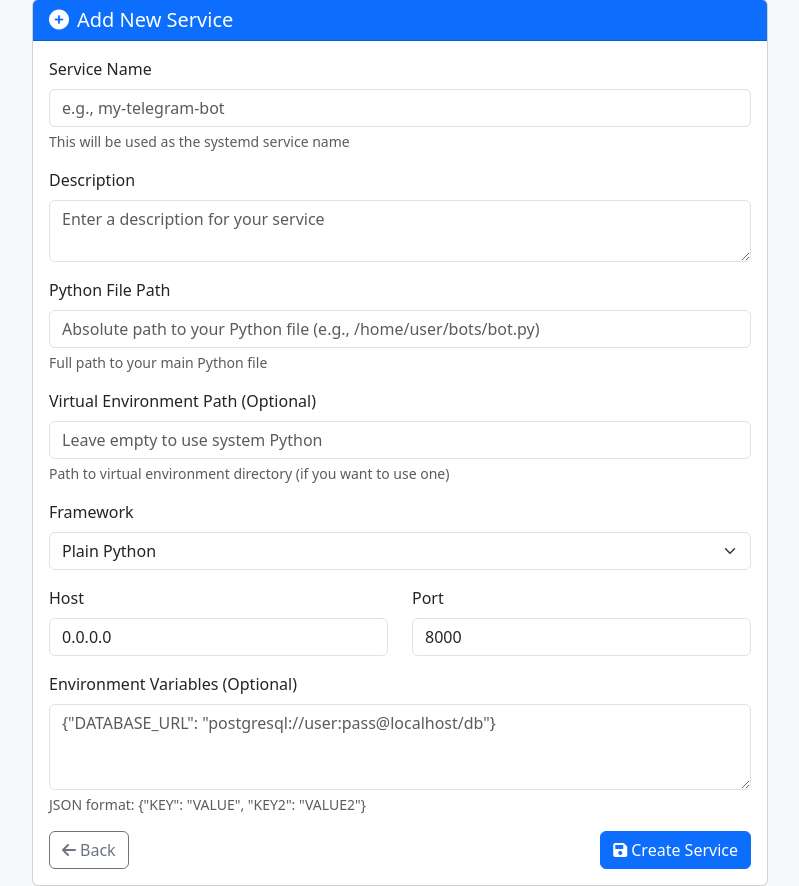
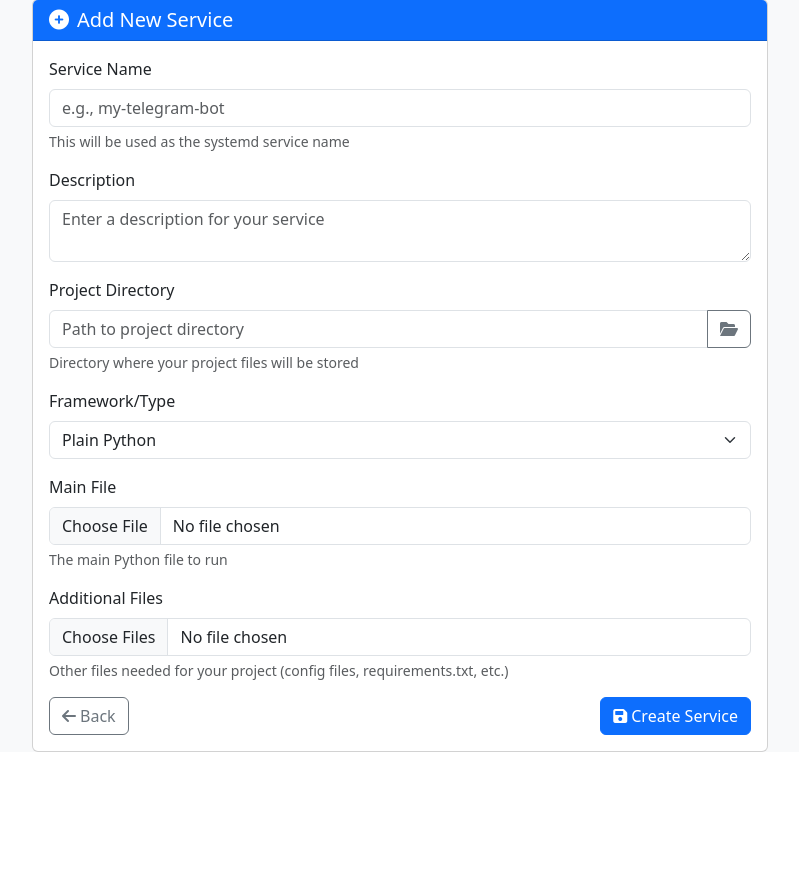
Before and after one commit to MohammadHosein-Morsali/PythonServiceManger, a Flask app: template templates/add_service.html in a window 1280 px wide. Shown: the part 81-967 px from the top of the page, without its empty margins (240-1039 px from the left). After the commit the page ends 833 px from the top, so only its background shows below. Run offline with Flask 3, Linux system fonts and the light colour scheme; the template is opened without the code that fills it, so the values that code supplies are empty; parts of the project's set-up code (start-up, migrations or seed data) failed here and were passed over.

Commit message:
feat: Add service manager panel with enhanced features - Add authentication, terminal, file manager, and service management

```diff
--- a/app.py
+++ b/app.py
@@ -1,4 +1,4 @@
-from flask import Flask, render_template, request, jsonify, redirect, url_for, send_from_directory, flash
+from flask import Flask, render_template, request, jsonify, redirect, url_for, send_from_directory, flash, session, send_file
 from flask_sqlalchemy import SQLAlchemy
 import os
 import subprocess
@@ -8,12 +8,15 @@ import shutil
 from datetime import datetime
 from pathlib import Path
 from werkzeug.utils import secure_filename
+from functools import wraps
 
 app = Flask(__name__)
-app.config['SECRET_KEY'] = os.urandom(24)
+app.config['SECRET_KEY'] = 'your-secret-key-here'  # تغییر دهید
 app.config['SQLALCHEMY_DATABASE_URI'] = 'sqlite:///services.db'
-app.config['UPLOAD_FOLDER'] = '/mnt/d/MohammadHosein/server manager/uploads'
+app.config['UPLOAD_FOLDER'] = '/home/afzali/servermanager/uploads'
 app.config['MAX_CONTENT_LENGTH'] = 16 * 1024 * 1024  # 16MB max file size
+app.config['ADMIN_PASSWORD'] = '123456'  # تغییر دهید
+
 db = SQLAlchemy(app)
 
 # Create uploads directory if it doesn't exist
@@ -24,19 +27,24 @@ ALLOWED_EXTENSIONS = {'py', 'txt', 'json', 'yaml', 'yml', 'env'}
 def allowed_file(filename):
     return '.' in filename and filename.rsplit('.', 1)[1].lower() in ALLOWED_EXTENSIONS
 
+def login_required(f):
+    @wraps(f)
+    def decorated_function(*args, **kwargs):
+        if 'logged_in' not in session:
+            return redirect(url_for('login'))
+        return f(*args, **kwargs)
+    return decorated_function
+
 class Service(db.Model):
     id = db.Column(db.Integer, primary_key=True)
     name = db.Column(db.String(100), nullable=False, unique=True)
     description = db.Column(db.String(500))
-    file_path = db.Column(db.String(500), nullable=False)
-    framework = db.Column(db.String(50), default='python')  # python, fastapi, flask, etc
-    venv_path = db.Column(db.String(500))
-    requirements = db.Column(db.Text)  # JSON string of requirements
-    port = db.Column(db.Integer)
-    host = db.Column(db.String(100), default='0.0.0.0')
+    directory_path = db.Column(db.String(500), nullable=False)
+    main_file = db.Column(db.String(500))
+    framework = db.Column(db.String(50), default='python')
+    custom_command = db.Column(db.String(500))
     status = db.Column(db.String(20), default='stopped')
     created_at = db.Column(db.DateTime, default=datetime.utcnow)
-    environment_vars = db.Column(db.Text)  # JSON string of env vars
 
 with app.app_context():
     db.create_all()
@@ -131,54 +139,127 @@ WantedBy=multi-user.target
         print(f"Error creating service: {e}")
         return False
 
+@app.route('/login', methods=['GET', 'POST'])
+def login():
+    if request.method == 'POST':
+        password = request.form.get('password')
+        if password == app.config['ADMIN_PASSWORD']:
+            session['logged_in'] = True
+            return redirect(url_for('index'))
+        flash('Invalid password!', 'error')
+    return render_template('login.html')
+
+@app.route('/logout')
+def logout():
+    session.pop('logged_in', None)
+    return redirect(url_for('login'))
+
 @app.route('/')
+@login_required
 def index():
     services = Service.query.all()
     return render_template('index.html', services=services)
 
+@app.route('/terminal')
+@login_required
+def terminal():
+    return render_template('terminal.html')
+
+@app.route('/execute_command', methods=['POST'])
+@login_required
+def execute_command():
+    command = request.form.get('command')
+    try:
+        result = subprocess.run(command.split(), capture_output=True, text=True)
+        return jsonify({
+            'output': result.stdout,
+            'error': result.stderr
+        })
+    except Exception as e:
+        return jsonify({'error': str(e)})
+
+@app.route('/file_manager')
+@login_required
+def file_manager():
+    path = request.args.get('path', '/')
+    try:
+        items = []
+        for item in os.listdir(path):
+            full_path = os.path.join(path, item)
+            items.append({
+                'name': item,
+                'path': full_path,
+                'type': 'directory' if os.path.isdir(full_path) else 'file',
+                'size': os.path.getsize(full_path) if os.path.isfile(full_path) else 0
+            })
+        return render_template('file_manager.html', items=items, current_path=path)
+    except Exception as e:
+        flash(f'Error accessing path: {str(e)}', 'error')
+        return redirect(url_for('file_manager', path='/'))
+
+@app.route('/copy_path')
+@login_required
+def copy_path():
+    path = request.args.get('path')
+    return jsonify({'path': path})
+
 @app.route('/add_service', methods=['GET', 'POST'])
+@login_required
 def add_service():
     if request.method == 'POST':
         name = request.form['name']
         description = request.form['description']
-        file_path = request.form['file_path']
-        venv_path = request.form.get('venv_path')  # Now optional
+        directory_path = request.form['directory_path']
         framework = request.form['framework']
         custom_command = request.form.get('custom_command')
-        port = request.form.get('port', 8000)
-        host = request.form.get('host', '0.0.0.0')
-        env_vars = request.form.get('environment_vars', '{}')
+        main_file = request.files.get('main_file')
+        additional_files = request.files.getlist('additional_files')
 
-        # Validate file path
-        if not os.path.exists(file_path):
-            flash('Python file path does not exist!', 'error')
+        # Validate directory
+        if not os.path.exists(directory_path):
+            try:
+                os.makedirs(directory_path)
+            except Exception as e:
+                flash(f'Error creating directory: {str(e)}', 'error')
+                return redirect(url_for('add_service'))
+
+        # Check if directory is already in use
+        if Service.query.filter_by(directory_path=directory_path).first():
+            flash('This directory is already in use by another service!', 'error')
             return redirect(url_for('add_service'))
 
-        # Validate venv path only if provided
-        if venv_path and not os.path.exists(venv_path):
-            flash('Virtual environment path does not exist!', 'error')
-            return redirect(url_for('add_service'))
+        # Save main file if provided
+        main_file_path = None
+        if main_file:
+            filename = secure_filename(main_file.filename)
+            main_file_path = os.path.join(directory_path, filename)
+            main_file.save(main_file_path)
+
+        # Save additional files
+        for file in additional_files:
+            if file.filename:
+                filename = secure_filename(file.filename)
+                file_path = os.path.join(directory_path, filename)
+                file.save(file_path)
 
         new_service = Service(
             name=name,
             description=description,
-            file_path=file_path,
+            directory_path=directory_path,
+            main_file=main_file_path if main_file_path else None,
             framework=framework,
-            venv_path=venv_path,  # Can be None
-            port=port,
-            host=host,
-            status='stopped',
-            environment_vars=env_vars
+            custom_command=custom_command
         )
 
-        if create_systemd_service(new_service, custom_command):
+        try:
             db.session.add(new_service)
             db.session.commit()
             flash('Service created successfully!', 'success')
-        else:
-            flash('Error creating service!', 'error')
+        except Exception as e:
+            flash(f'Error creating service: {str(e)}', 'error')
 
         return redirect(url_for('index'))
+
     return render_template('add_service.html')
 
 @app.route('/service/<int:service_id>/<action>')
@@ -337,9 +418,5 @@ def list_files():
     except Exception as e:
         return jsonify({'error': str(e)}), 500
 
-@app.route('/files')
-def file_manager():
-    return render_template('files.html')
-
 if __name__ == '__main__':
     app.run(debug=True, host='0.0.0.0', port=5000)
--- a/templates/add_service.html
+++ b/templates/add_service.html
@@ -10,7 +10,7 @@
                 </h5>
             </div>
             <div class="card-body">
-                <form method="POST">
+                <form method="POST" enctype="multipart/form-data">
                     <div class="mb-3">
                         <label for="name" class="form-label">Service Name</label>
                         <input type="text" class="form-control" id="name" name="name" required
@@ -25,22 +25,20 @@
                     </div>
 
                     <div class="mb-3">
-                        <label for="file_path" class="form-label">Python File Path</label>
-                        <input type="text" class="form-control" id="file_path" name="file_path" required
-                               placeholder="Absolute path to your Python file (e.g., /home/user/bots/bot.py)">
-                        <div class="form-text">Full path to your main Python file</div>
+                        <label for="directory_path" class="form-label">Project Directory</label>
+                        <div class="input-group">
+                            <input type="text" class="form-control" id="directory_path" name="directory_path" required
+                                   placeholder="Path to project directory">
+                            <button class="btn btn-outline-secondary" type="button" onclick="openFileManager()">
+                                <i class="fas fa-folder-open"></i>
+                            </button>
+                        </div>
+                        <div class="form-text">Directory where your project files will be stored</div>
                     </div>
 
                     <div class="mb-3">
-                        <label for="venv_path" class="form-label">Virtual Environment Path (Optional)</label>
-                        <input type="text" class="form-control" id="venv_path" name="venv_path"
-                               placeholder="Leave empty to use system Python">
-                        <div class="form-text">Path to virtual environment directory (if you want to use one)</div>
-                    </div>
-
-                    <div class="mb-3">
-                        <label for="framework" class="form-label">Framework</label>
-                        <select class="form-select" id="framework" name="framework" required onchange="updateStartCommand()">
+                        <label for="framework" class="form-label">Framework/Type</label>
+                        <select class="form-select" id="framework" name="framework" required onchange="updateCommandField()">
                             <option value="python">Plain Python</option>
                             <option value="fastapi">FastAPI</option>
                             <option value="flask">Flask</option>
@@ -49,29 +47,22 @@
                     </div>
 
                     <div class="mb-3" id="customCommandGroup" style="display: none;">
-                        <label for="custom_command" class="form-label">Custom Start Command</label>
+                        <label for="custom_command" class="form-label">Custom Command</label>
                         <input type="text" class="form-control" id="custom_command" name="custom_command"
                                placeholder="e.g., python -m bot --config config.json">
-                    </div>
-
-                    <div class="row">
-                        <div class="col-md-6 mb-3">
-                            <label for="host" class="form-label">Host</label>
-                            <input type="text" class="form-control" id="host" name="host"
-                                   value="0.0.0.0" placeholder="e.g., 0.0.0.0">
-                        </div>
-                        <div class="col-md-6 mb-3">
-                            <label for="port" class="form-label">Port</label>
-                            <input type="number" class="form-control" id="port" name="port"
-                                   value="8000" placeholder="e.g., 8000">
-                        </div>
+                        <div class="form-text">Custom command to run your service</div>
                     </div>
 
                     <div class="mb-3">
-                        <label for="environment_vars" class="form-label">Environment Variables (Optional)</label>
-                        <textarea class="form-control" id="environment_vars" name="environment_vars" rows="3"
-                                  placeholder='{"DATABASE_URL": "postgresql://user:pass@localhost/db"}'></textarea>
-                        <div class="form-text">JSON format: {"KEY": "VALUE", "KEY2": "VALUE2"}</div>
+                        <label for="main_file" class="form-label">Main File</label>
+                        <input type="file" class="form-control" id="main_file" name="main_file">
+                        <div class="form-text">The main Python file to run</div>
+                    </div>
+
+                    <div class="mb-3">
+                        <label for="additional_files" class="form-label">Additional Files</label>
+                        <input type="file" class="form-control" id="additional_files" name="additional_files" multiple>
+                        <div class="form-text">Other files needed for your project (config files, requirements.txt, etc.)</div>
                     </div>
 
                     <div class="d-flex justify-content-between">
@@ -87,11 +78,26 @@
         </div>
     </div>
 </div>
+
+<!-- File Manager Modal -->
+<div class="modal fade" id="fileManagerModal" tabindex="-1">
+    <div class="modal-dialog modal-lg">
+        <div class="modal-content">
+            <div class="modal-header">
+                <h5 class="modal-title">Select Directory</h5>
+                <button type="button" class="btn-close" data-bs-dismiss="modal"></button>
+            </div>
+            <div class="modal-body">
+                <iframe id="fileManagerFrame" style="width: 100%; height: 500px; border: none;"></iframe>
+            </div>
+        </div>
+    </div>
+</div>
 {% endblock %}
 
 {% block scripts %}
 <script>
-function updateStartCommand() {
+function updateCommandField() {
     const framework = document.getElementById('framework').value;
     const customCommandGroup = document.getElementById('customCommandGroup');
 
@@ -103,5 +109,18 @@ function updateStartCommand() {
         document.getElementById('custom_command').required = false;
     }
 }
+
+function openFileManager() {
+    const modal = new bootstrap.Modal(document.getElementById('fileManagerModal'));
+    document.getElementById('fileManagerFrame').src = "{{ url_for('file_manager') }}";
+    modal.show();
+}
+
+window.addEventListener('message', function(e) {
+    if (e.data.path) {
+        document.getElementById('directory_path').value = e.data.path;
+        bootstrap.Modal.getInstance(document.getElementById('fileManagerModal')).hide();
+    }
+});
 </script>
 {% endblock %}
```
Also changed, not shown: templates/file_manager.html (added, +86 -0 lines), templates/login.html (added, +22 -0 lines), templates/terminal.html (added, +68 -0 lines).
